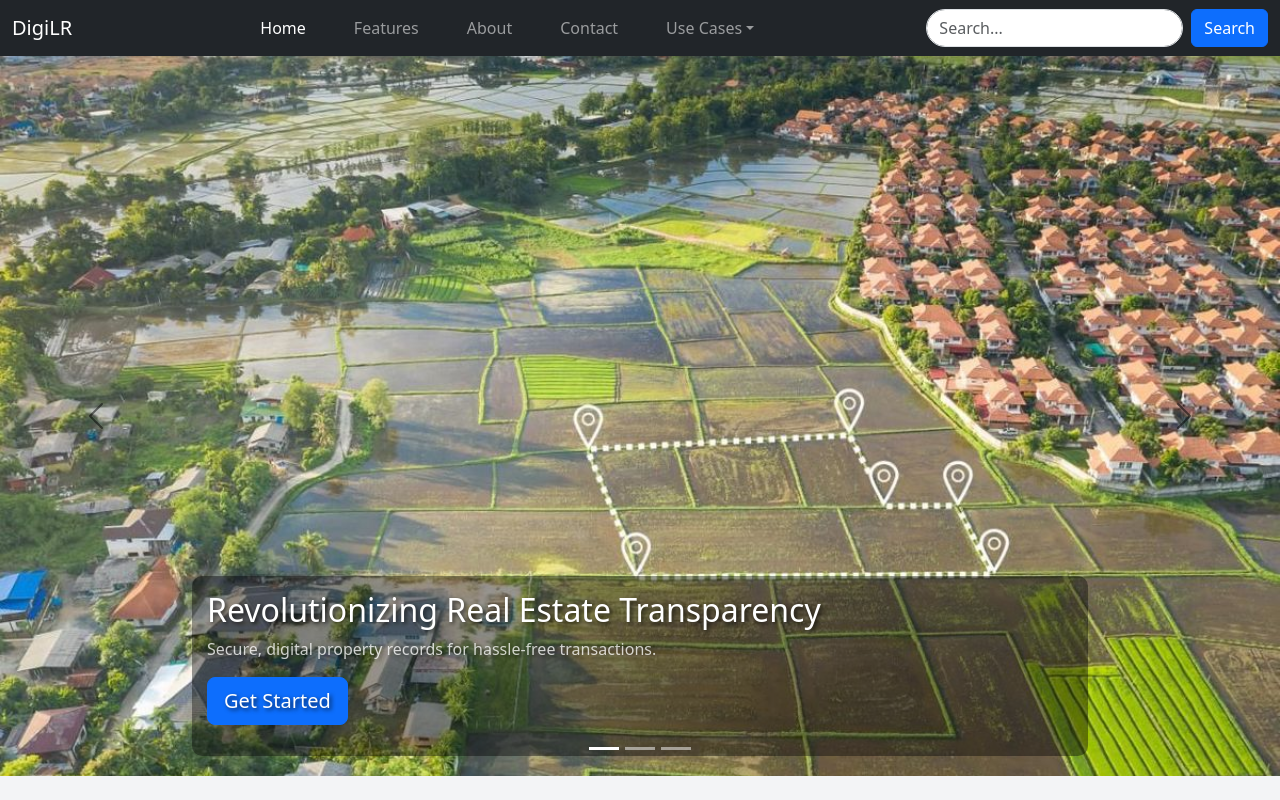
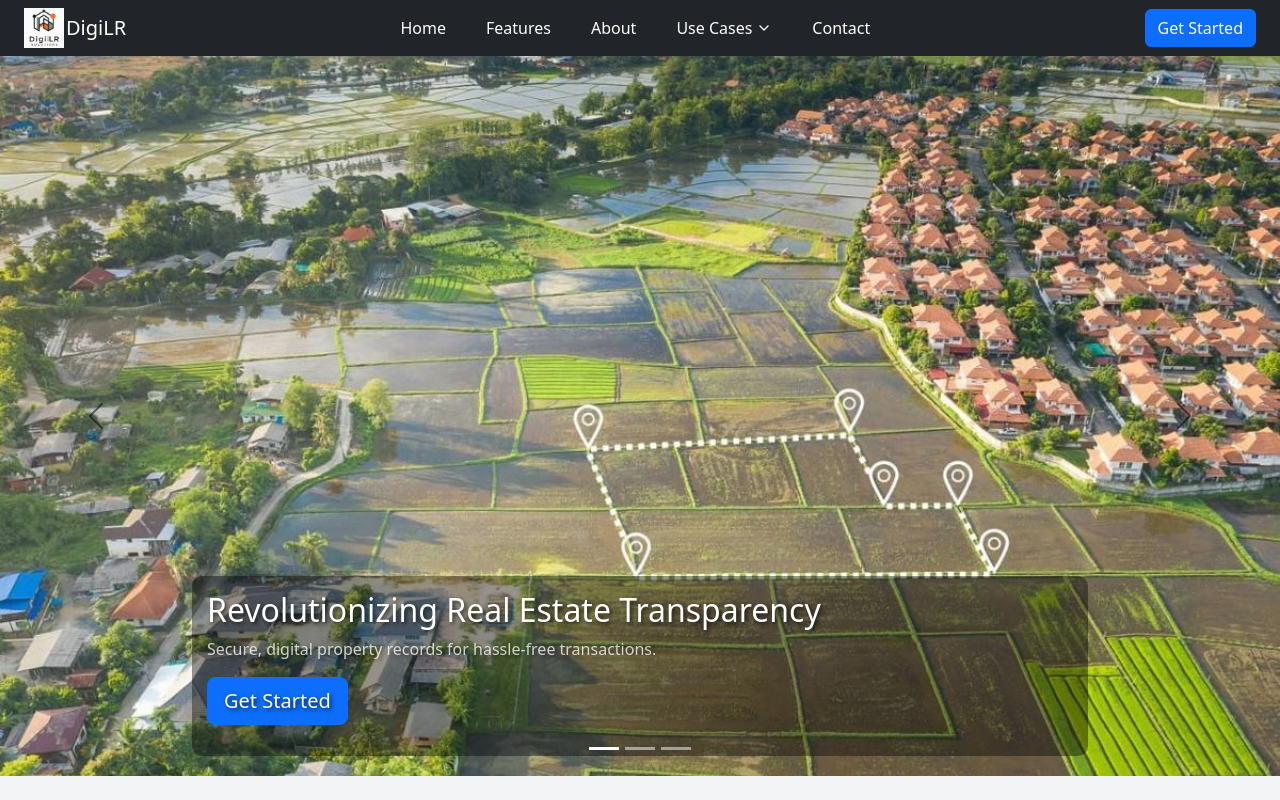
Before and after one commit to AnshulDIgiLR/DigiLR-Website, a React (Vite) app: page / in a window 1280 px wide. Shown: the top 800 px of the page. Built offline with nearby package versions, Linux system fonts and the light colour scheme.

Commit message:
navbar edit

```diff
--- a/package.json
+++ b/package.json
@@ -13,6 +13,7 @@
     "@popperjs/core": "^2.11.8",
     "@tailwindcss/vite": "^4.0.6",
     "bootstrap": "^5.3.3",
+    "lucide-react": "^0.481.0",
     "react": "^19.0.0",
     "react-bootstrap": "^2.10.9",
     "react-countup": "^6.5.3",
--- a/src/App.jsx
+++ b/src/App.jsx
@@ -1,7 +1,7 @@
 // import './App.css';
 import 'bootstrap/dist/css/bootstrap.min.css';
 import 'bootstrap/dist/js/bootstrap.bundle.min.js';
-import NavBar from './Components/NavBar';
+import NavBar3 from './Components/Navbar3';
 import Hero from './Components/Hero';
 import Features from './Components/Features';
 import Front from './Components/Front';
@@ -11,7 +11,7 @@ import Footer from './Components/Footer';
 function App() {
   return (
     <div className="App" id='home'>
-      <NavBar />
+      <NavBar3 />
       <Front />
        <Hero />
        <Features />
--- a/src/Components/Hero.jsx
+++ b/src/Components/Hero.jsx
@@ -4,7 +4,7 @@ export default function Hero() {
   return (
     <div className="w-full bg-gray-100">
       {/* <div className="container-fluid px-4 py-5"> */}
-        <div className="row flex-lg-row-reverse align-items-center mx-5 g-5 py-5">
+        <div className="row flex-lg-row-reverse align-items-center mx-5 lg:mx-1 g-5 py-5">
           <div className="col-10 col-sm-8 col-lg-6">
             <img
               src="hero image.png"
@@ -22,7 +22,7 @@ export default function Hero() {
             <h2 className="display-10 fw-bold text-body-emphasis lh-1 mb-3">
               Transforming Land Administration
             </h2>
-            <p className="lead" align="left">
+            <p className="" align="justify">
               DIGILR's digital infrastructure simplifies legal due diligence for
               real estate assets. Our unified platform integrates all essential
               tools seamlessly, offering high customization and effortless
--- a/src/Components/NavBar.jsx
+++ b/src/Components/NavBar.jsx
@@ -10,7 +10,7 @@ export default function NavBar() {
         <a className="navbar-brand text-white" href="home">
           DigiLR
         </a>
-        {/* <button
+        <button
           className="navbar-toggler"
           type="button"
           data-bs-toggle="collapse"
@@ -20,8 +20,8 @@ export default function NavBar() {
           aria-label="Toggle navigation"
         >
           <span className="navbar-toggler-icon"></span>
-        </button> */}
-        {/* <div className="collapse navbar-collapse" id="navbarNav"> */}
+        </button>
+        <div className="collapse navbar-collapse" id="navbarNav">
         <ul className="navbar-nav w-auto d-flex justify-content-center">
           <li className="nav-item mx-3">
             <Link className="nav-link cursor-pointer" to="home" spy={true} smooth={true} duration={300} offset={0}>Home</Link>
@@ -70,7 +70,7 @@ export default function NavBar() {
           </button>
         </form>
       </div>
-      {/* </div> */}
+      </div>
     </nav>
   );
 }
--- /dev/null
+++ b/src/Components/Navbar3.jsx
@@ -0,0 +1,129 @@
+import React, { useState, useEffect, useRef } from "react";
+import { Link } from "react-scroll";
+import { ChevronDown, Menu, X } from "lucide-react";
+
+export default function Navbar3() {
+  const [dropdownOpen, setDropdownOpen] = useState(false);
+  const [menuOpen, setMenuOpen] = useState(false);
+  const dropdownRef = useRef(null);
+
+  // Close dropdown when clicking outside
+  useEffect(() => {
+    const handleClickOutside = (event) => {
+      if (dropdownRef.current && !dropdownRef.current.contains(event.target)) {
+        setDropdownOpen(false);
+      }
+    };
+
+    document.addEventListener("mousedown", handleClickOutside);
+    return () => {
+      document.removeEventListener("mousedown", handleClickOutside);
+    };
+  }, []);
+
+  return (
+    <div className="bg-dark py-2 px-4 z-10 sticky top-0 w-full">
+      <div className="flex justify-between items-center">
+        {/* Brand */}
+        <div className="flex items-center gap-0.5">
+            <img src="./DigiLR LOGO.jpg" alt="ahdfajk" className="w-10" />
+          <a className="text-white text-xl font-bold" href="home">
+            DigiLR
+          </a>
+        </div>
+
+        {/* Mobile Menu Button */}
+        <div className="md:hidden">
+          <button
+            className="text-white focus:outline-none bg-dark p-0"
+            onClick={() => setMenuOpen(!menuOpen)}
+          >
+            {menuOpen ? <X size={28} /> : <Menu size={28} />}
+          </button>
+        </div>
+
+        {/* Desktop & Mobile Menu */}
+        <div
+          className={`flex flex-col lg:flex-row lg:items-center lg:gap-10 absolute lg:relative top-12 px-4 md:top-0 md:px-0 left-0 w-full lg:w-auto bg-dark lg:bg-transparent transition-all duration-300 ${
+            menuOpen ? "block" : "hidden lg:flex"
+          }`}
+        >
+          <Link
+            className="cursor-pointer text-white py-2 lg:py-0"
+            to="home"
+            spy={true}
+            smooth={true}
+            duration={300}
+            offset={0}
+            onClick={() => setMenuOpen(false)}
+          >
+            Home
+          </Link>
+          <Link
+            className="cursor-pointer text-white py-2 lg:py-0"
+            to="features"
+            spy={true}
+            smooth={true}
+            duration={300}
+            offset={0}
+            onClick={() => setMenuOpen(false)}
+          >
+            Features
+          </Link>
+          <Link
+            className="cursor-pointer text-white py-2 lg:py-0"
+            to="about"
+            spy={true}
+            smooth={true}
+            duration={300}
+            offset={0}
+            onClick={() => setMenuOpen(false)}
+          >
+            About
+          </Link>
+
+          {/* Dropdown for "Use Cases" */}
+          <div className="relative" ref={dropdownRef}>
+            <button
+              className="flex items-center text-white bg-dark border-0 px-0 py-2 lg:py-0"
+              onClick={() => setDropdownOpen(!dropdownOpen)}
+            >
+              Use Cases <ChevronDown size={16} className="ml-1" />
+            </button>
+            {dropdownOpen && (
+              <div className="absolute left-0 mt-2 w-40 bg-dark rounded shadow-lg">
+                <a
+                  href="#"
+                  className="block px-4 py-2 text-white"
+                  onClick={() => {
+                    setDropdownOpen(false);
+                    setMenuOpen(false);
+                  }}
+                >
+                  Due Diligence
+                </a>
+              </div>
+            )}
+          </div>
+
+          <Link
+            className="cursor-pointer text-white py-2 lg:py-0"
+            to="contact"
+            spy={true}
+            smooth={true}
+            duration={300}
+            offset={0}
+            onClick={() => setMenuOpen(false)}
+          >
+            Contact
+          </Link>
+        </div>
+
+        {/* Call-to-Action Button (Hidden in Mobile Menu) */}
+        <div className="hidden lg:block">
+          <button className="btn btn-primary">Get Started</button>
+        </div>
+      </div>
+    </div>
+  );
+}
```
Also changed, not shown: 1 other file (tests, documents, lock files or other folders).
